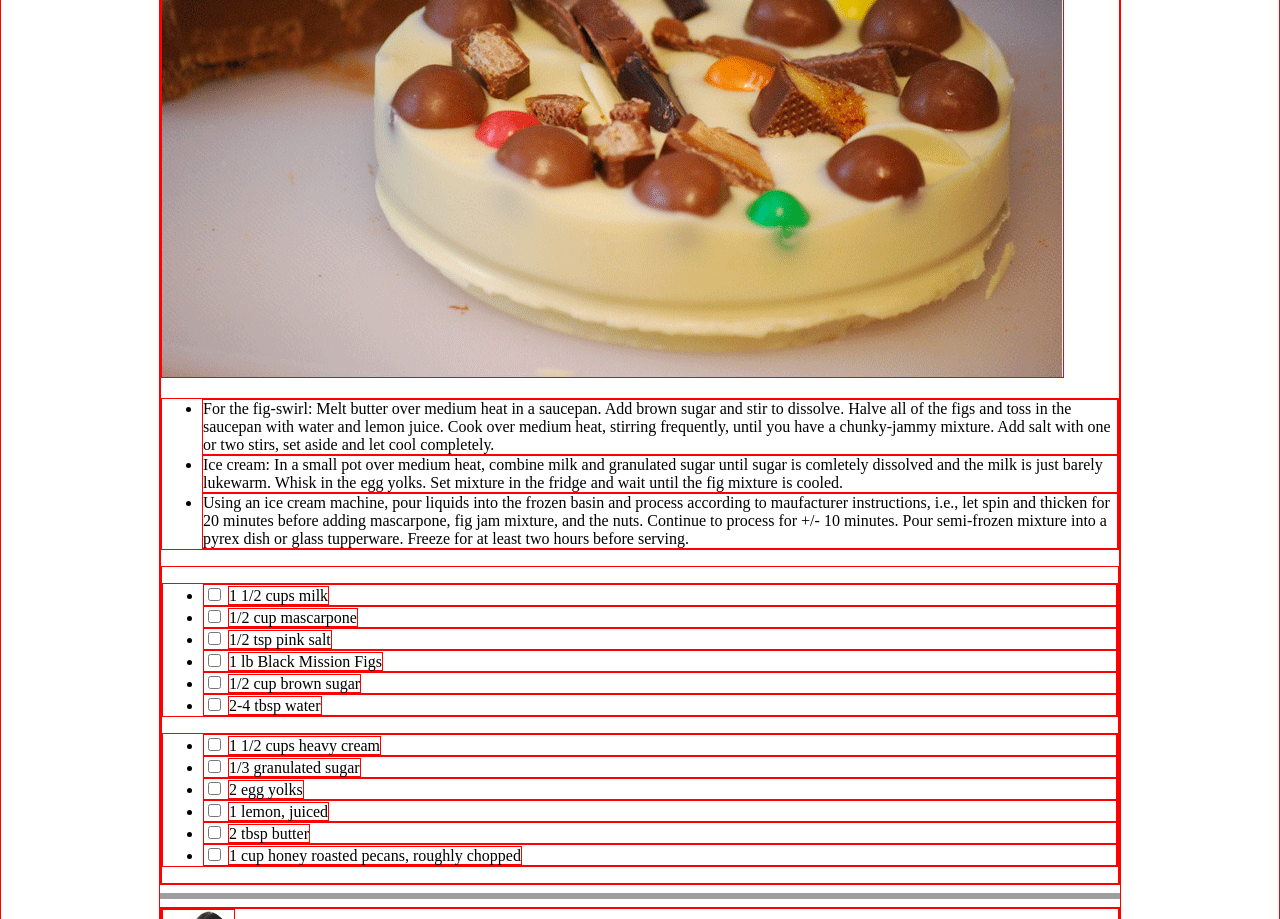
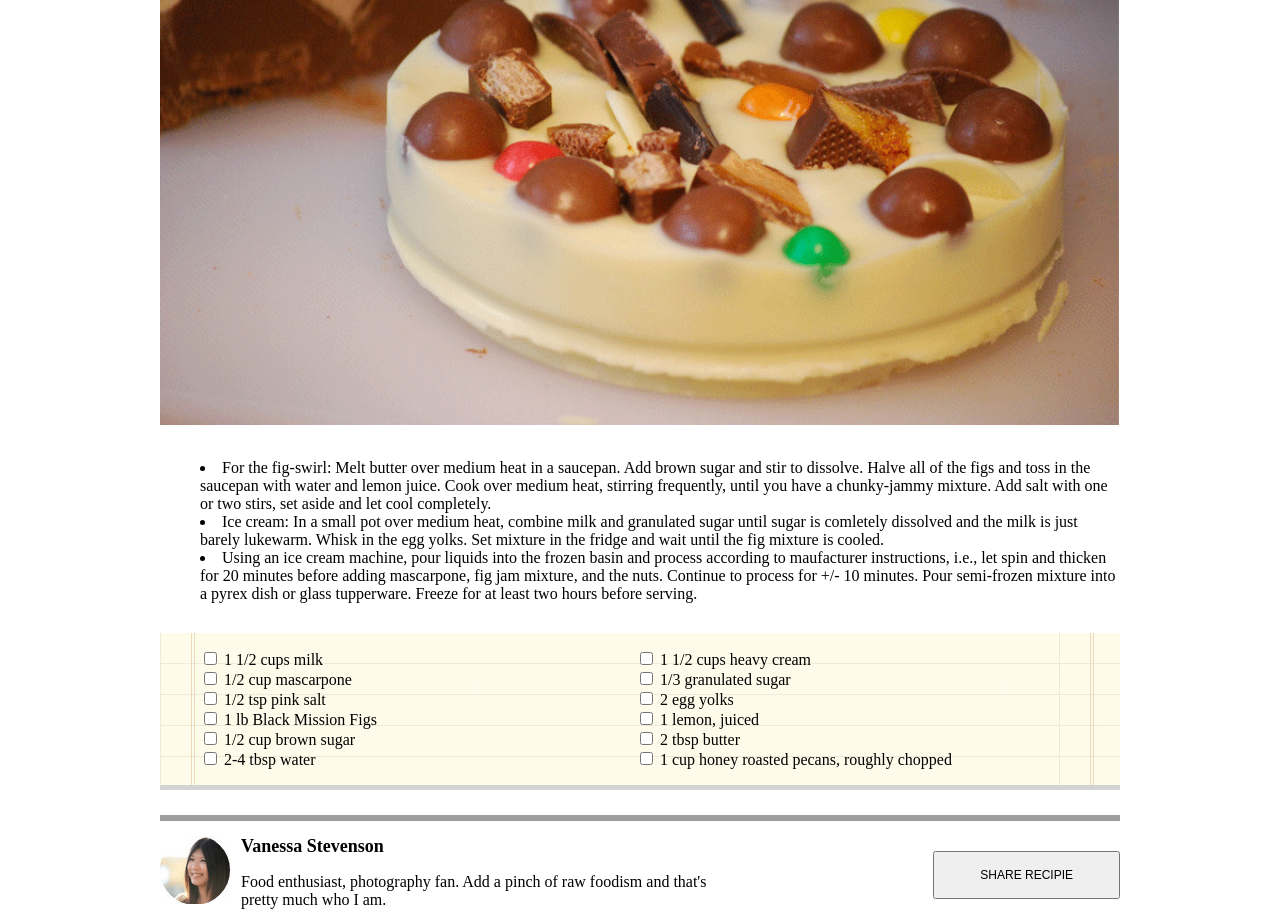
Before and after one commit to VergilPrime/chocolate-pizza, a plain HTML site: page index.html in a window 1280 px wide. Shown: the part 395-1314 px from the top of the page. Drawn offline with Linux system fonts and the light colour scheme; grey boxes are pictures that could not be loaded.

Commit message:
stylessssssssss

```diff
--- a/index.html
+++ b/index.html
@@ -32,7 +32,7 @@
         <li><h2>PRINT</h2></li>
       </ul>
       <img src="images/choco-pizza.png" alt="Delicious Chocolate Dream!">
-      <ul>
+      <ul id="content">
         <li>
           For the fig-swirl: Melt butter over medium heat in a saucepan. Add brown sugar and stir to dissolve. Halve all of the figs and toss in the saucepan with water and lemon juice. Cook over medium heat, stirring frequently, until you have a chunky-jammy mixture. Add salt with one or two stirs, set aside and let cool completely.
         </li>
@@ -44,7 +44,7 @@
         </li>
       </ul>
       <section>
-        <ul>
+        <ul ="left">
           <li>
             <input id="milk" type="checkbox" name="milk">
             <label for="milk">1 1/2 cups milk</label>
@@ -69,7 +69,7 @@
             <label for="water">2-4 tbsp water</label>
           </li>
         </ul>
-        <ul>
+        <ul ="right">
           <li>
             <input id="cream" type="checkbox" name="cream">
             <label for="cream">1 1/2 cups heavy cream</label>
@@ -101,9 +101,9 @@
     <footer>
       <section>
         <img src="images/van-pic.png" alt="Vanessa Stevenson">
+        <button type="button" name="button">SHARE RECIPIE</button>
         <h2>Vanessa Stevenson</h2>
-        <p>Food enthusiast, photography fan. Add a pinch of raw foodism and that's pretty much who I am.</p>
-        <button type="button" name="button">SHARE RECIPIE</button>
+        <p>Food enthusiast, photography fan. Add a pinch of raw foodism and that's<br/> pretty much who I am.</p>
       </section>
       <img src="images/small-logo.png" alt="Delicious &copy; 2013 • All Rights Reserved.">
       <h3>Delicious &copy; 2013 • All Rights Reserved.</h3>
--- a/styles.css
+++ b/styles.css
@@ -1,6 +1,6 @@
-* {
+/** {
   border: 1px solid red;
-}
+}*/
 
 body {
   width: 960px;
@@ -54,9 +54,10 @@ main>h2 {
 
 #print {
   display: inline-block;
-  width: 100px;
+  width: 60px;
   float: right;
   margin: 0;
+  padding: 0;
 }
 
 #print li {
@@ -75,14 +76,80 @@ main>h2 {
   margin: 0;
 }
 
-#print
+main>img {
+  width: 960px;
+  margin: 30px 0px;
+}
 
-main>img {
-  size: 100%;
+#content {
+  list-style-position: inside;
   margin: 0;
 }
 
+#content li {
+  margin-left: 0;
 }
+
+main section {
+    background-image: url("images/list-bg.png");
+    background-repeat: repeat;
+    width: 100%;
+    margin: 30px 0px;
+    box-shadow: 0px 5px 0px lightgray;
+}
+
+section ul {
+  display: inline-block;
+  list-style: none;
+  width: 45%;
+}
+
+section ul:last-child {
+    padding-left: 0px;
+}
+
+#left {
+  float: left;
+}
+
+#left li {
+  display: inline;
+}
+
+#right {
+  float: right;
+  margin-left: 0px;
+}
+
+section img {
+  float: left;
+  margin-right: 10px;
+}
+
+section h2 {
+  font-size: 18px;
+}
+
+section button {
+  float: right;
+  display: inline-block;
+}
+
+button {
+  padding: 15px 45px;
+  margin-top: 15px;
+  font-size: 12px;
+}
+
+footer>img {
+  display: block;
+  margin: 0 auto;
+}
+
+footer>h3 {
+  margin: 0 auto;
+}
+
 /*main {
   border-top: 10px;
   border-bottom: 10px;
```
